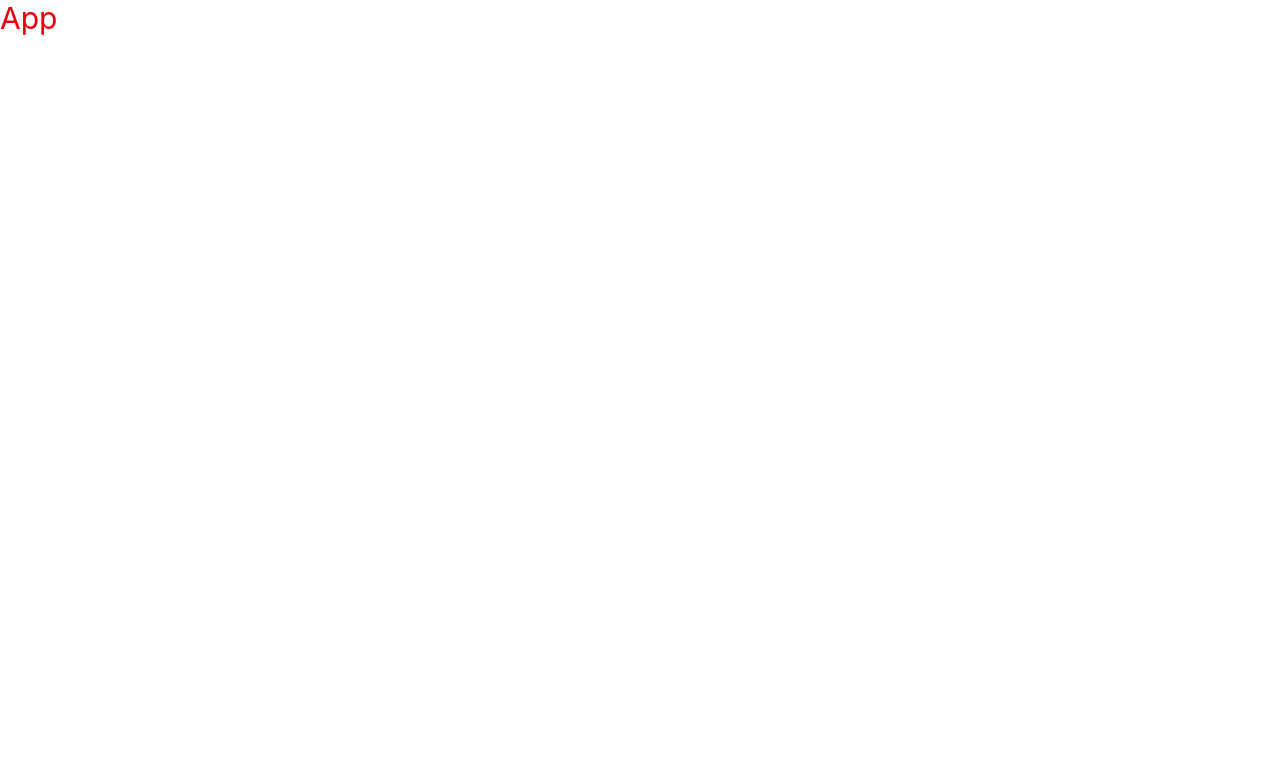
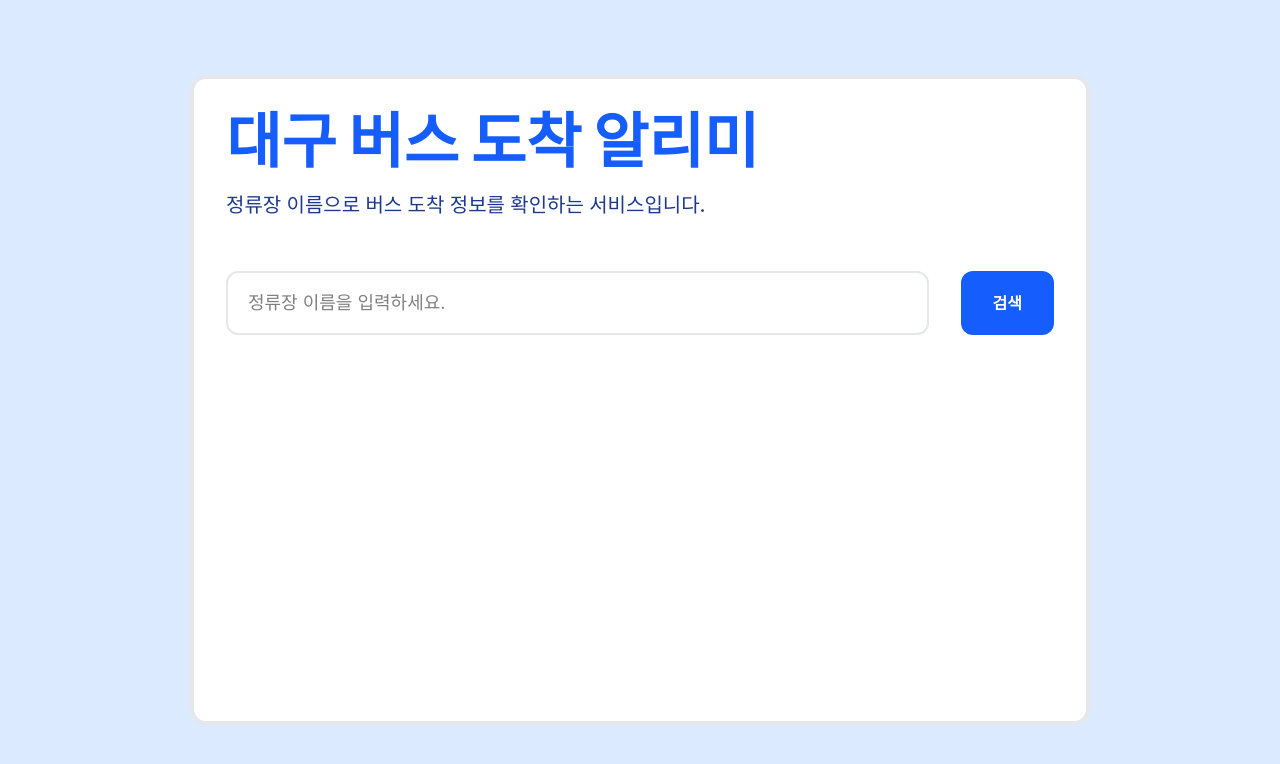
Before and after one commit to Likelion-YeungNam-Univ/14th-fe-assignment-10, a React (Vite) app: page / in a window 1280 px wide. Shown: the top 764 px of the page. Built offline with nearby package versions, Linux system fonts and the light colour scheme.

Commit message:
기본 틀

```diff
--- a/src/App.jsx
+++ b/src/App.jsx
@@ -1,7 +1,27 @@
 import React from "react";
 
 const App = () => {
-  return <div className="text-3xl text-red-600">App</div>;
+  return (
+    <div id="Main" className="min-h-screen bg-blue-100 flex items-center justify-center">
+      <div id="box" className="p-8 min-w-[900px] min-h-[650px] bg-white rounded-2xl border-4 border-gray-200">
+        <div className="flex flex-col gap-5">
+          <div className="font-black text-6xl text-blue-600">대구 버스 도착 알리미</div>
+          <div className="font-medium text-xl text-blue-900">정류장 이름으로 버스 도착 정보를 확인하는 서비스입니다.</div>
+
+          <div className="mt-8 flex gap-8">
+            <input
+              placeholder="정류장 이름을 입력하세요."
+              className="flex-1 px-5 py-4 border-2 border-gray-200 rounded-xl outline-none text-lg focus:border-blue-500"
+            />
+
+            <button className="px-8 py-4 bg-blue-600 text-white font-bold rounded-xl hover:bg-blue-700">
+              검색
+            </button>
+          </div>
+        </div>
+      </div>
+    </div>
+  );
 };
 
 export default App;
```
Also changed, not shown: 1 other file (tests, documents, lock files or other folders).
